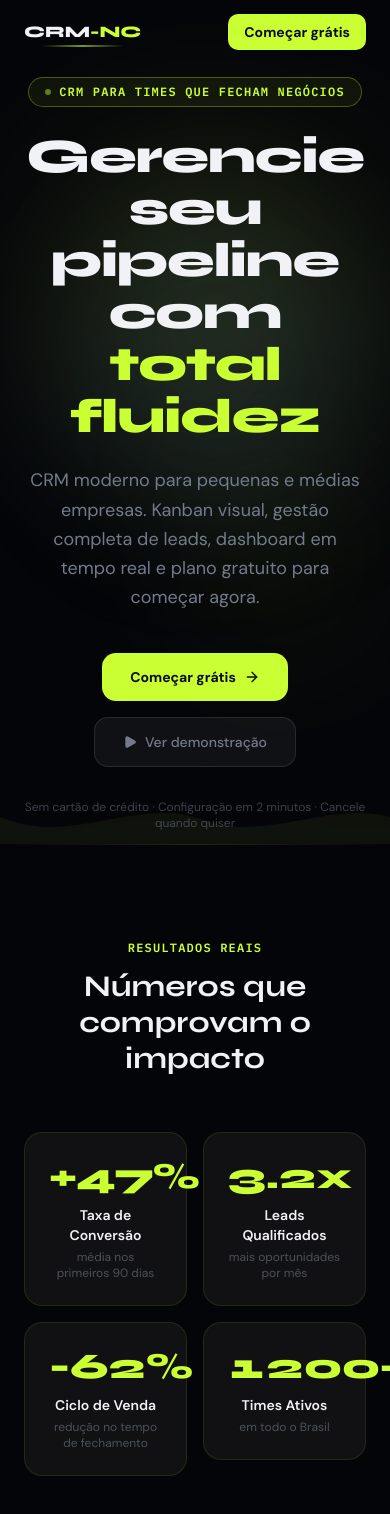
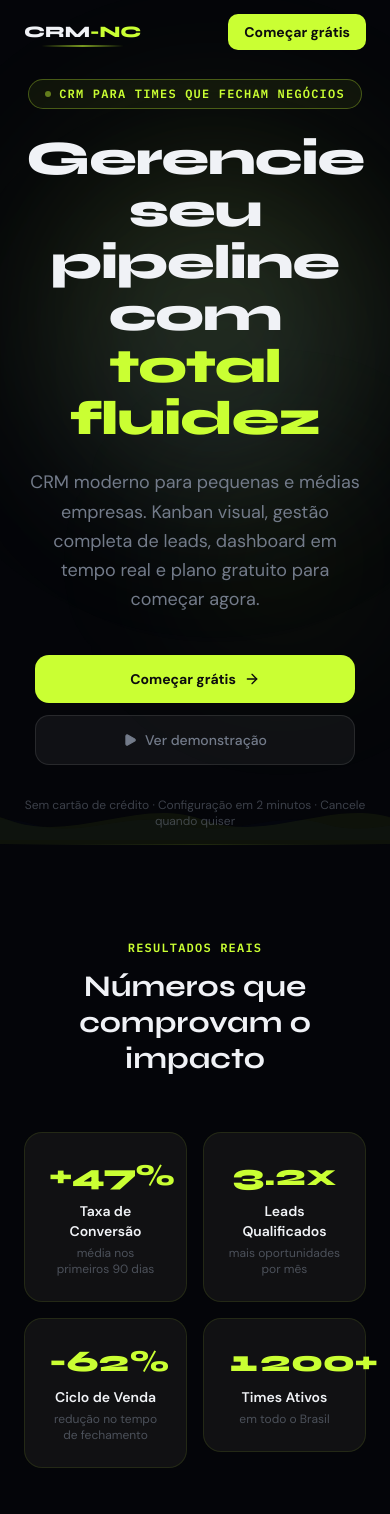
Before and after one commit to eujuntomilhas-bit/CRM---NC, a Next.js app: page / in a window 390 px wide. Shown: the top 1514 px of the page. Built offline with nearby package versions, Linux system fonts and the light colour scheme.

Commit message:
fix(landing): mobile responsive — botões hero full-width empilhados, números stats menores em 2 colunas

```diff
--- a/components/landing/Hero.tsx
+++ b/components/landing/Hero.tsx
@@ -69,10 +69,10 @@ export default function Hero() {
       </p>
 
       {/* CTAs */}
-      <div className="animate-fade-slide-up-3 relative z-10 mt-10 flex flex-wrap items-center justify-center gap-4">
+      <div className="animate-fade-slide-up-3 relative z-10 mt-10 flex w-full max-w-xs flex-col items-center gap-3 sm:max-w-none sm:flex-row sm:flex-wrap sm:justify-center sm:gap-4">
         <Link
           href="/signup"
-          className="group flex items-center gap-2 rounded-xl px-7 py-3.5 text-sm font-bold transition-all duration-200 hover:-translate-y-0.5"
+          className="group flex w-full items-center justify-center gap-2 rounded-xl px-7 py-3.5 text-sm font-bold transition-all duration-200 hover:-translate-y-0.5 sm:w-auto"
           style={{
             background: "#CAFF33",
             color: "#0C0C0E",
@@ -89,7 +89,7 @@ export default function Hero() {
         </Link>
         <Link
           href="/login"
-          className="flex items-center gap-2 rounded-xl border border-white/10 bg-white/5 px-7 py-3.5 text-sm font-medium text-muted-foreground backdrop-blur-sm transition-all duration-200 hover:border-white/20 hover:bg-white/8 hover:text-foreground"
+          className="flex w-full items-center justify-center gap-2 rounded-xl border border-white/10 bg-white/5 px-7 py-3.5 text-sm font-medium text-muted-foreground backdrop-blur-sm transition-all duration-200 hover:border-white/20 hover:text-foreground sm:w-auto"
         >
           <Play className="size-3.5 fill-current" />
           Ver demonstração
--- a/components/landing/Stats.tsx
+++ b/components/landing/Stats.tsx
@@ -80,7 +80,7 @@ export default function Stats() {
                 style={{ cursor: "default" }}
               >
                 <p
-                  className="font-heading text-4xl font-extrabold tabular-nums md:text-5xl"
+                  className="font-heading text-3xl font-extrabold tabular-nums sm:text-4xl md:text-5xl"
                   style={{ color: "#CAFF33" }}
                 >
                   <CountUp stat={stat} />
```
